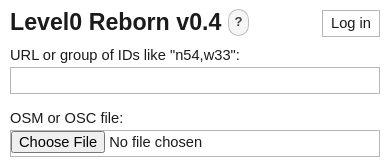
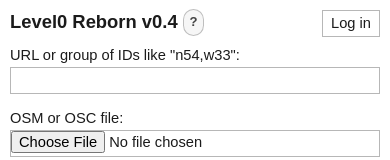
Before and after one commit to deevroman/level0-reborn, a website with bundled scripts: page index.html in a window 390 px wide. Shown: the top 160 px of the page. Built offline with nearby package versions, Linux system fonts and the light colour scheme.

Commit message:
more compact layout

```diff
--- a/index.html
+++ b/index.html
@@ -722,6 +722,10 @@
           gap: 1px;
       }
 
+      h2 {
+          font-size: 1.15rem;
+      }
+
       .auth-controls {
           gap: 4px;
       }
```
